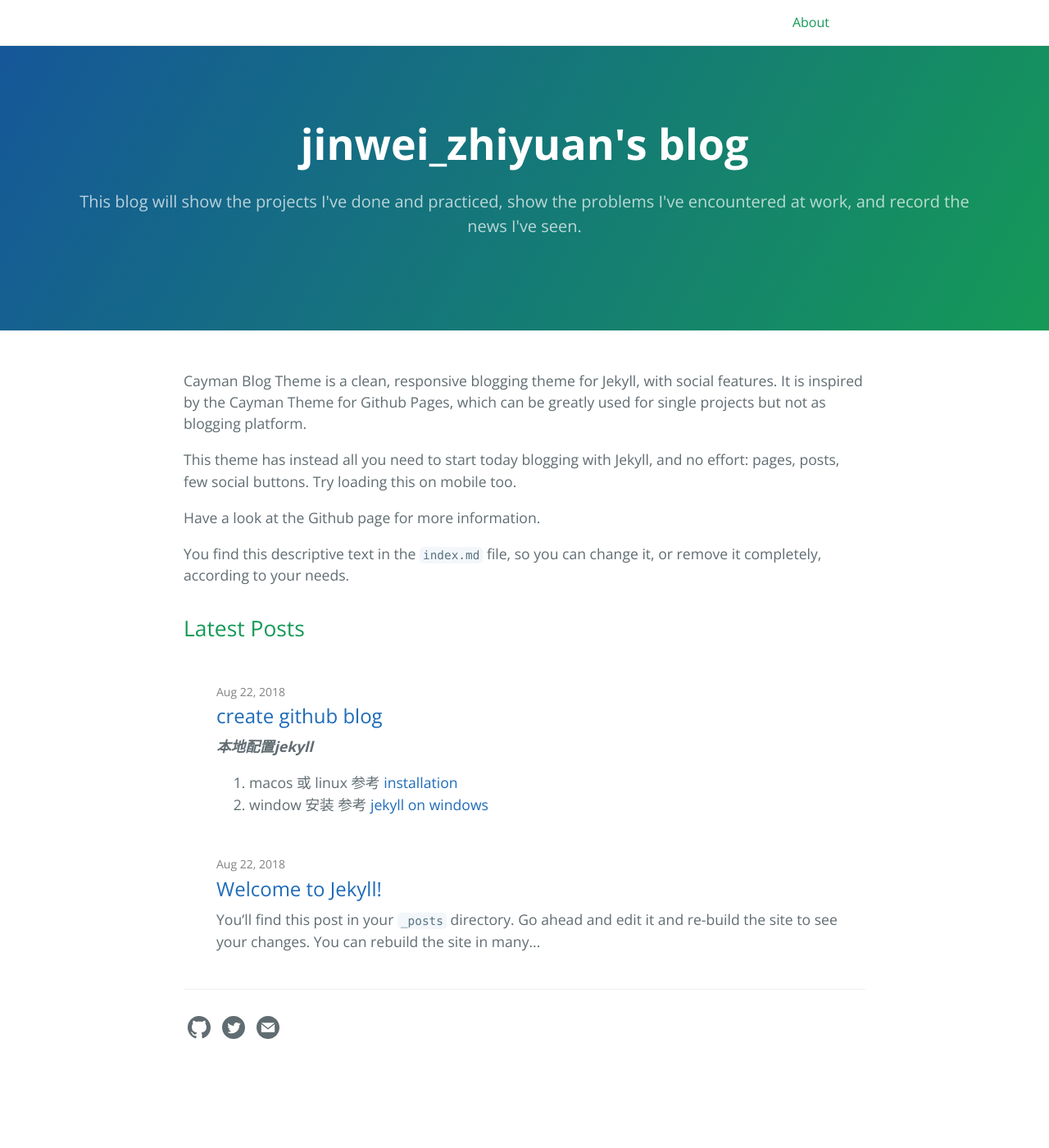
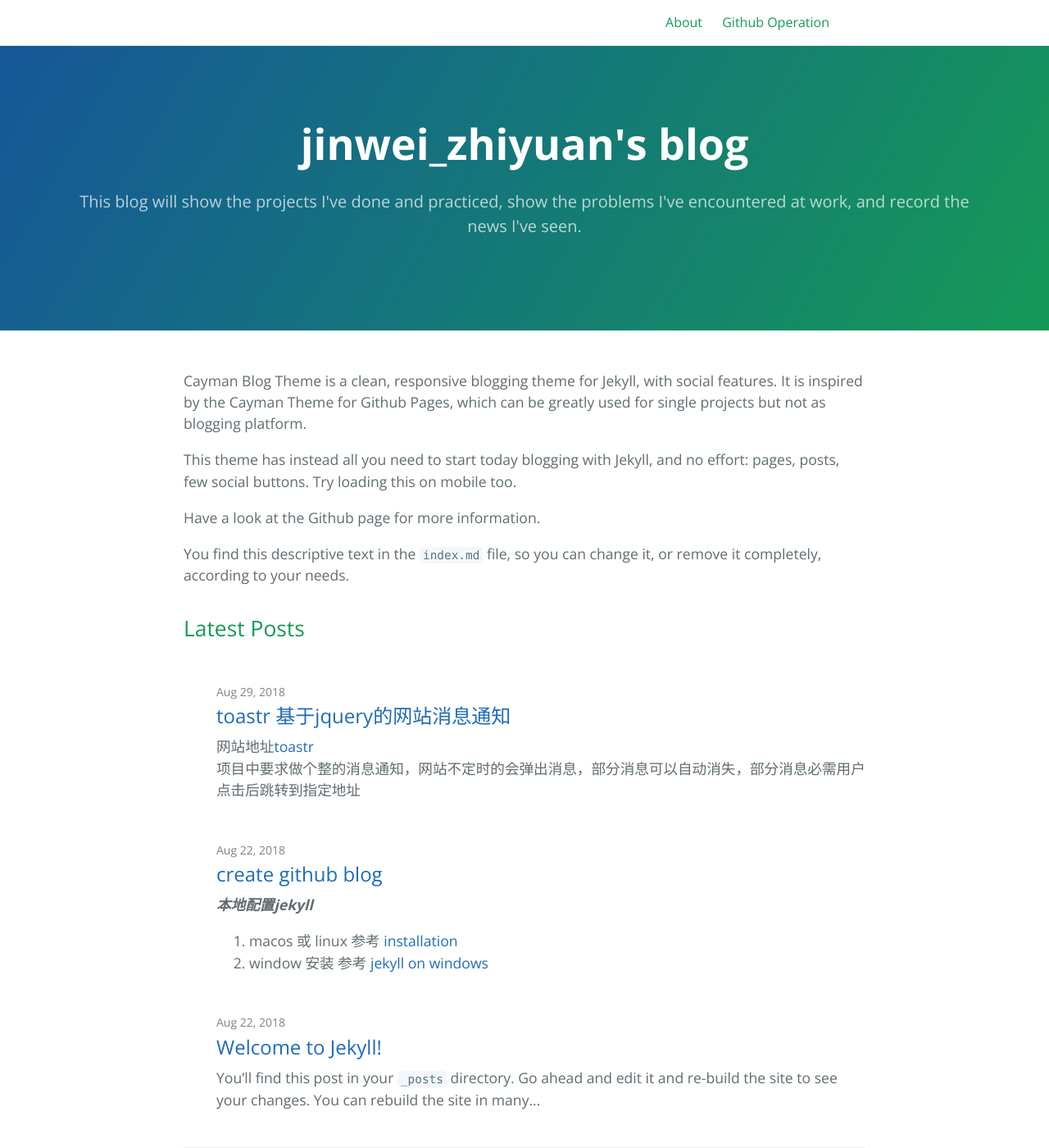
Before and after one commit to jinweizhiyuan/jinweizhiyuan.github.io, a Jekyll site: the page built from index.md, in a window 1280 px wide and 1400 px high. Shown: the whole window at 82% size. Built offline with Jekyll 4.4.1, drawn with Linux system fonts in a browser that asks for light colours.

Commit message:
add toastr and category

```diff
--- a/_posts/2018-08-22-create-github-blog.markdown
+++ b/_posts/2018-08-22-create-github-blog.markdown
@@ -1,8 +1,8 @@
 ---
-layout: post
+layout: page
 title: "create github blog"
 date: 2018-08-22 16:17:22 +0800
-catetories: github
+categories: [github]
 ---
 
 ***本地配置jekyll***
--- /dev/null
+++ b/_posts/2018-08-29-toastr.markdown
@@ -0,0 +1,9 @@
+---
+layout: page
+title: "toastr 基于jquery的网站消息通知"
+date: 2018-08-29 10:48:22 +0800
+categories: [front-end]
+---
+
+网站地址[toastr](https://codeseven.github.io/toastr/)
+项目中要求做个整的消息通知，网站不定时的会弹出消息，部分消息可以自动消失，部分消息必需用户点击后跳转到指定地址
--- /dev/null
+++ b/catetory/github.html
@@ -0,0 +1,5 @@
+---
+layout: category
+title: Github Operation
+category: github
+---
```
Also changed, not shown: _layouts/category.html (added, +11 -0 lines).
